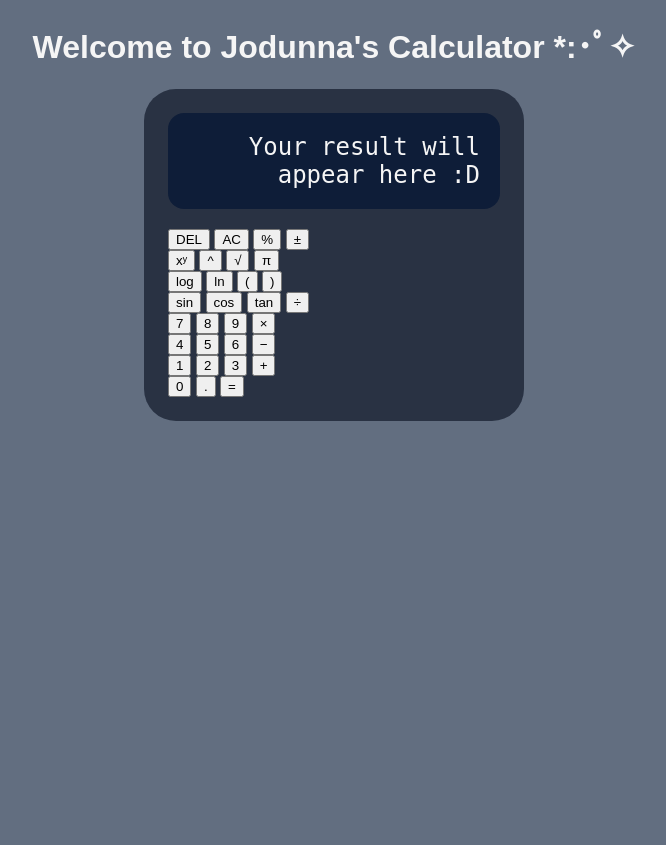
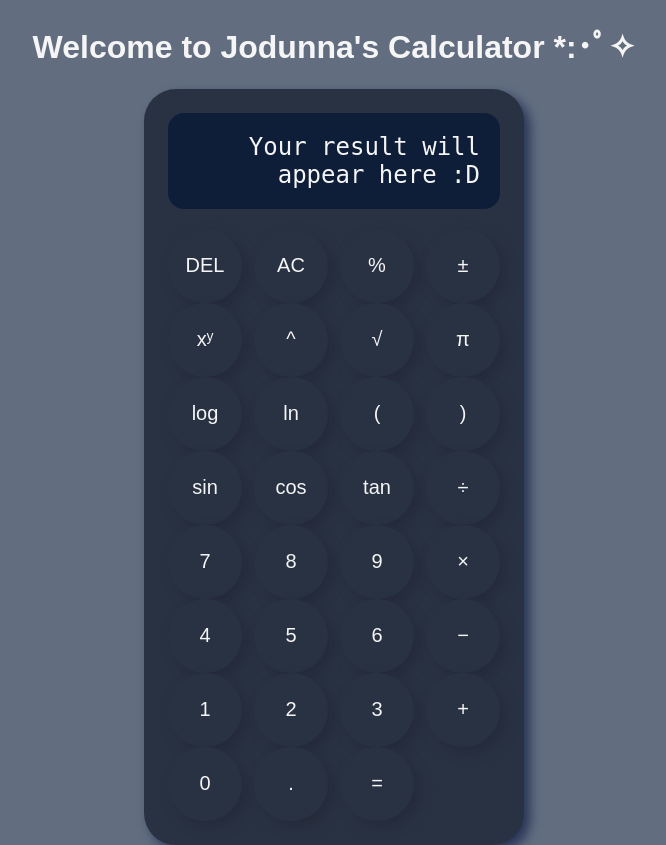
Before and after one commit to caml07/calc-slang-for-calculator-, a Python web app: template templates/index.html in a window 1280 px wide. Shown: the whole page, without its empty margins (306-972 px from the left). Before the commit the page ends 421 px from the top, so only its background shows below. Run offline with Jinja, Linux system fonts and the light colour scheme; the template is opened without the code that fills it, so the values that code supplies are empty.

Commit message:
Terminando styling

```diff
--- a/static/style.css
+++ b/static/style.css
@@ -17,6 +17,8 @@ body {
     padding: 24px;
     border-radius: 32px;
     box-sizing: border-box;
+    box-shadow:6px 6px 12px #273456;
+
 }
 
 .screen {
@@ -31,3 +33,33 @@ body {
     font-family: "Press Start 2p", monospace;
     box-sizing: border-box;
 }
+
+.keyboard, .numbers {
+    display: grid;
+    grid-template-columns: repeat(4, 1fr);
+    gap: 12px;
+    font-family: "Press Start 2p", monospace;
+}
+
+button {
+    background-color: #293243;
+    color: #f5f5f5;
+    border:none;
+    aspect-ratio: 1/1;
+    border-radius: 50%;
+    min-height: 56px;
+    font-size: 20px;
+    cursor:grab;
+    box-shadow:6px 6px 12px #252b3a;
+    transition: background-color 0.2s, color 0.2s;
+}
+
+button:hover {
+    background-color: #85baf7;
+    color: #1e2532;
+}
+
+button:active {
+    transform: scale(0.95);
+    box-shadow: inset 3px 3px 6px #1e2532;
+}
```
